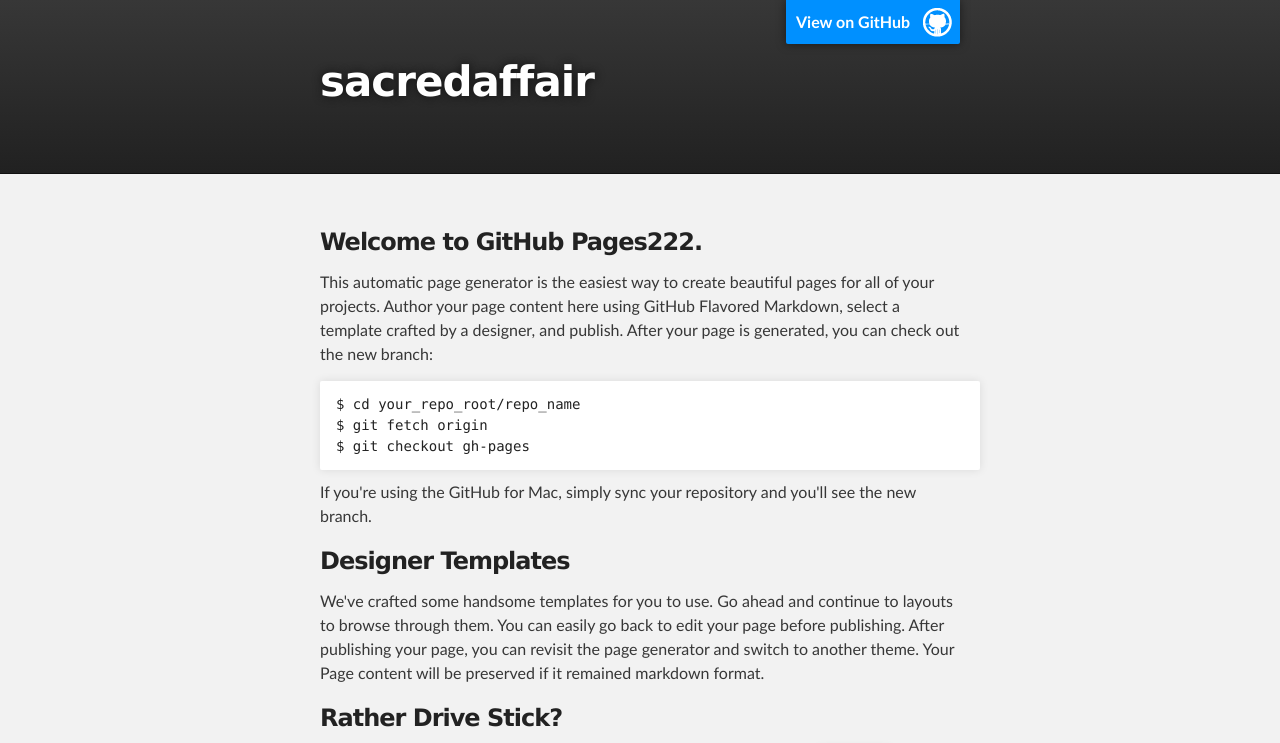
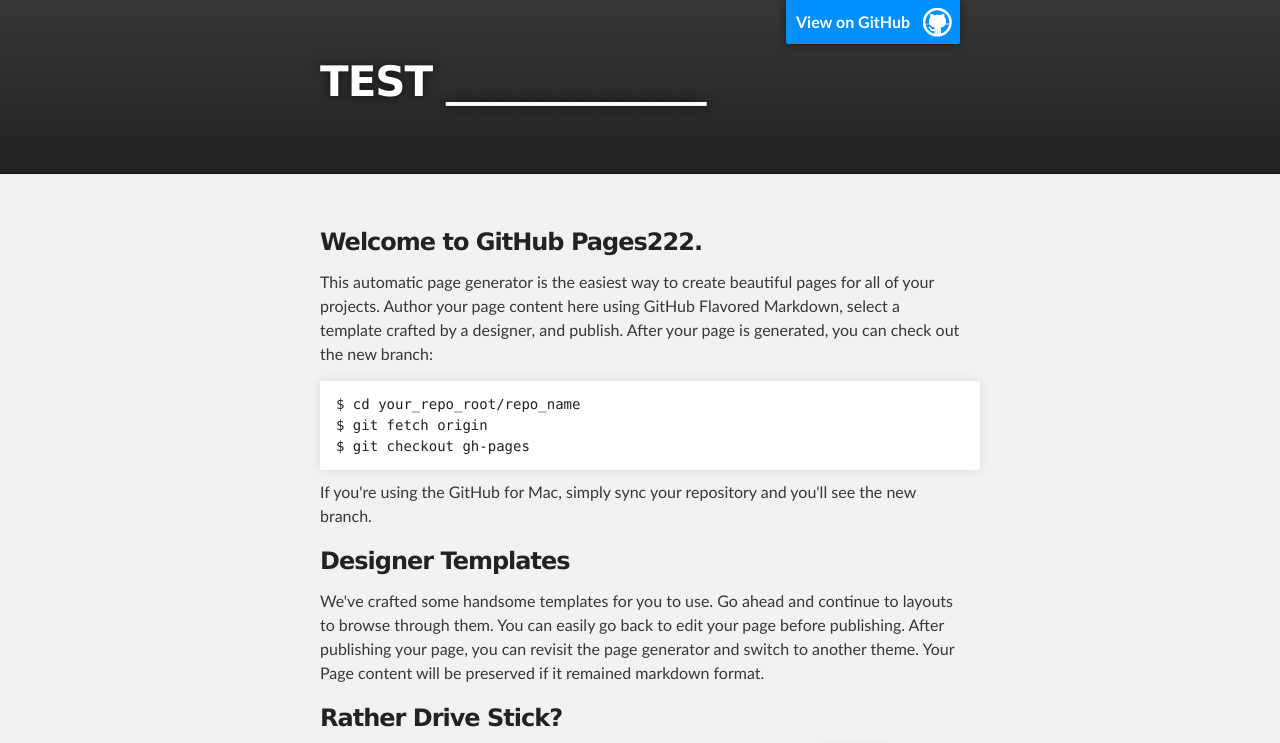
Before and after one commit to devysahn/devysahn.github.io, a plain HTML site: page index.html in a window 1280 px wide. Shown: the top 743 px of the page. Drawn offline with Linux system fonts and the light colour scheme.

Commit message:
Update index.html

```diff
--- a/index.html
+++ b/index.html
@@ -18,7 +18,7 @@
         <header class="inner">
           <a id="forkme_banner" href="https://github.com/devysahn">View on GitHub</a>
 
-          <h1 id="project_title">sacredaffair</h1>
+          <h1 id="project_title">TEST _____________</h1>
           <h2 id="project_tagline"></h2>
 
         </header>
```
